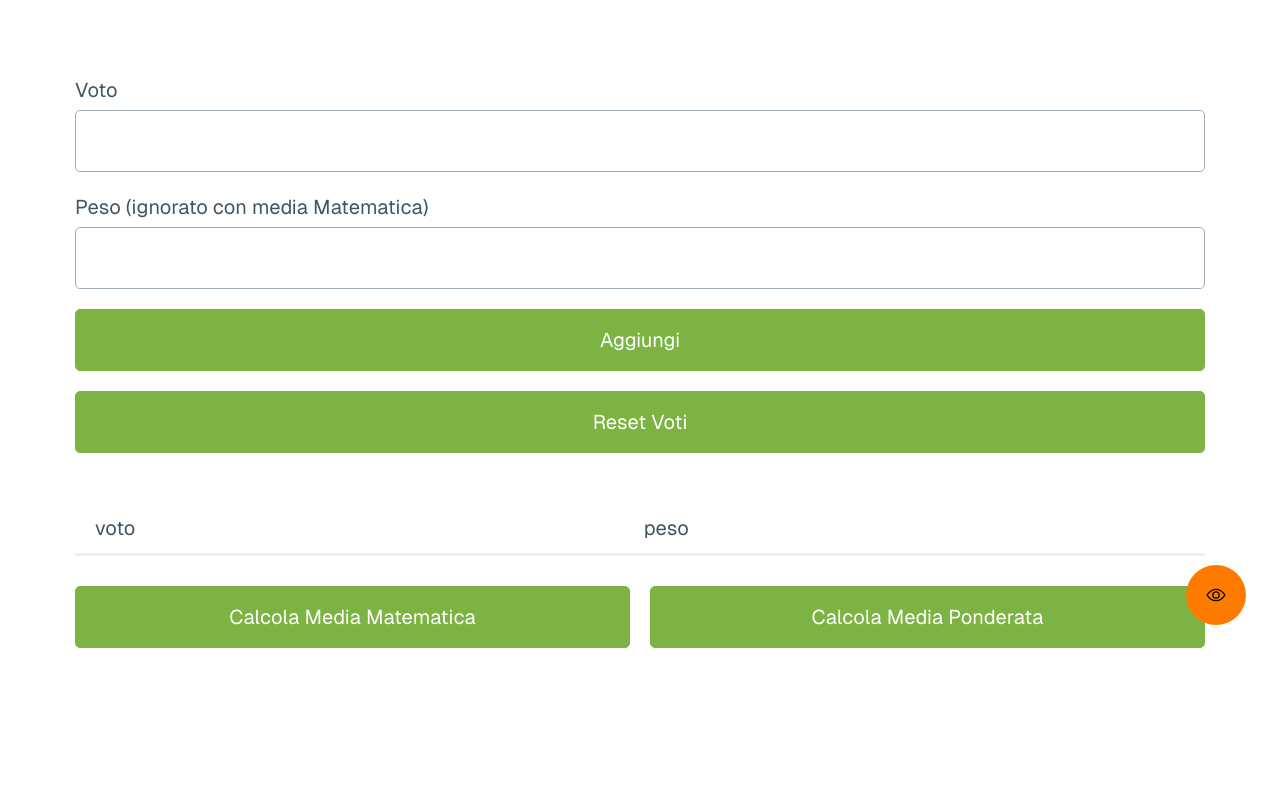
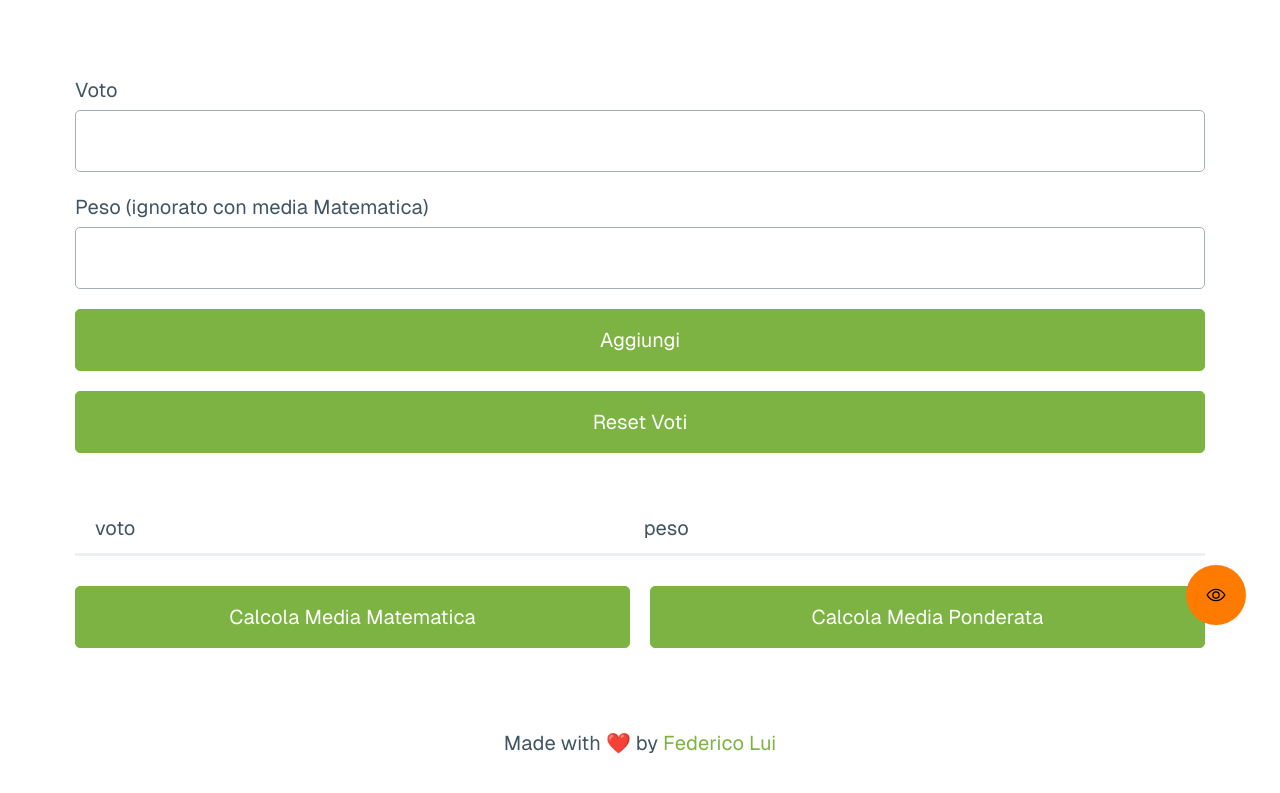
Before and after one commit to star08-web/calcolo_media, a plain HTML site: page index.html in a window 1280 px wide. Shown: the part 155-948 px from the top of the page. Before the commit the page ends 903 px from the top, so only its background shows below. Drawn offline with nearby package versions, Linux system fonts and the light colour scheme; files whose address does not match are found by name; a web font is replaced by a local one.

Commit message:
Update index.html

```diff
--- a/index.html
+++ b/index.html
@@ -5,7 +5,7 @@
     <meta name="viewport" content="width=device-width, initial-scale=1.0">
     <meta name="darkreader-lock">
     <meta name="description" content="Calcolo Media Matematica e Ponderata">
-    <meta name="keywords" content="Calcolo, Media, Matematica, Ponderata">
+    <meta name="keywords" content="Calcolo, Media, Matematica, Ponderata, Media Scolastica, Media Ponderata, Media Matematica, Voti, Calcolo media gratuito, calcolo media scolastica in italiano, gratis, calcolatore media">
     <meta name="author" content="Federico Lui">
     <meta name="robots" content="index, follow">
     <meta name="googlebot" content="index, follow">
@@ -50,6 +50,11 @@
         <div class="d-triggerer" id="d-triggerer" title="Dyslexia Friendly Mode">
             <ion-icon name="eye-outline"></ion-icon>
         </div>
+        <br>
+        <br>
+        <p style="text-align: center;">
+            Made with ❤️ by <a href="https://star08-web.pages.dev" target="_blank">Federico Lui</a>
+        </p>
     </main>
 </body>
     <script type="module" src="https://unpkg.com/ionicons@7.1.0/dist/ionicons/ionicons.esm.js"></script>
```
